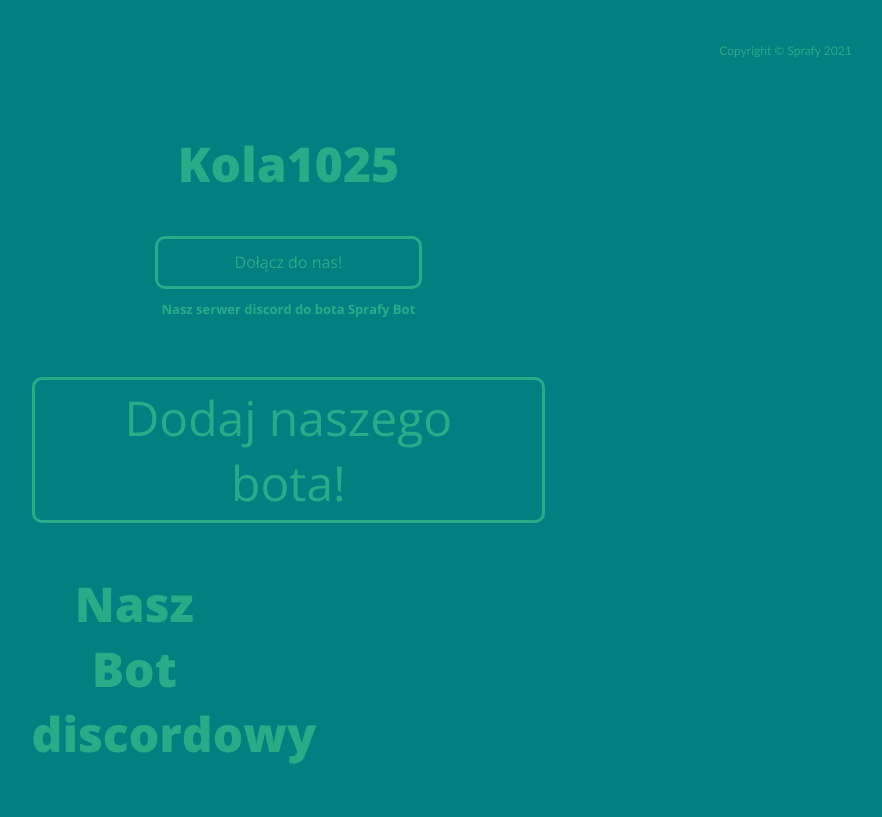
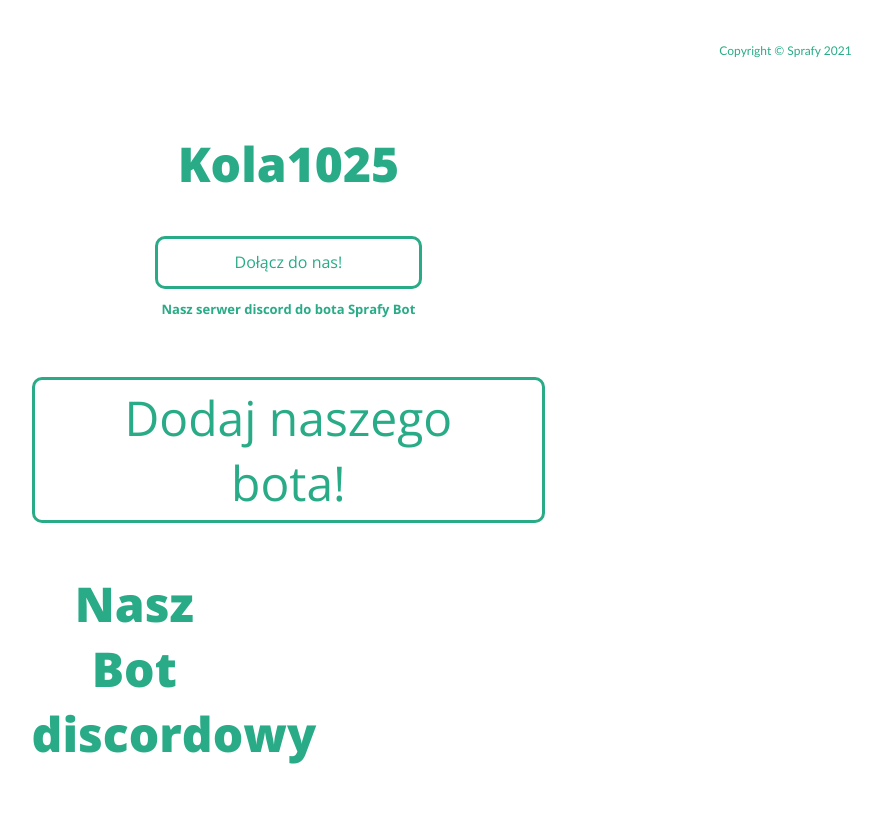
Before and after one commit to Kola1025/strona, a plain HTML site: page index.html in a window 1280 px wide. Shown: the top 817 px of the page, without its empty margins (390-1272 px from the left). Drawn offline with nearby package versions, Linux system fonts and the light colour scheme.

Commit message:
Update style.css

```diff
--- a/style.css
+++ b/style.css
@@ -7,7 +7,7 @@ body{
     margin: 0 !important;
     padding: 0 !important;
 
-    background-color: var(--bg-color);
+
     color: var(--color);
 
     font-family: 'Open Sans', sans-serif;
```
